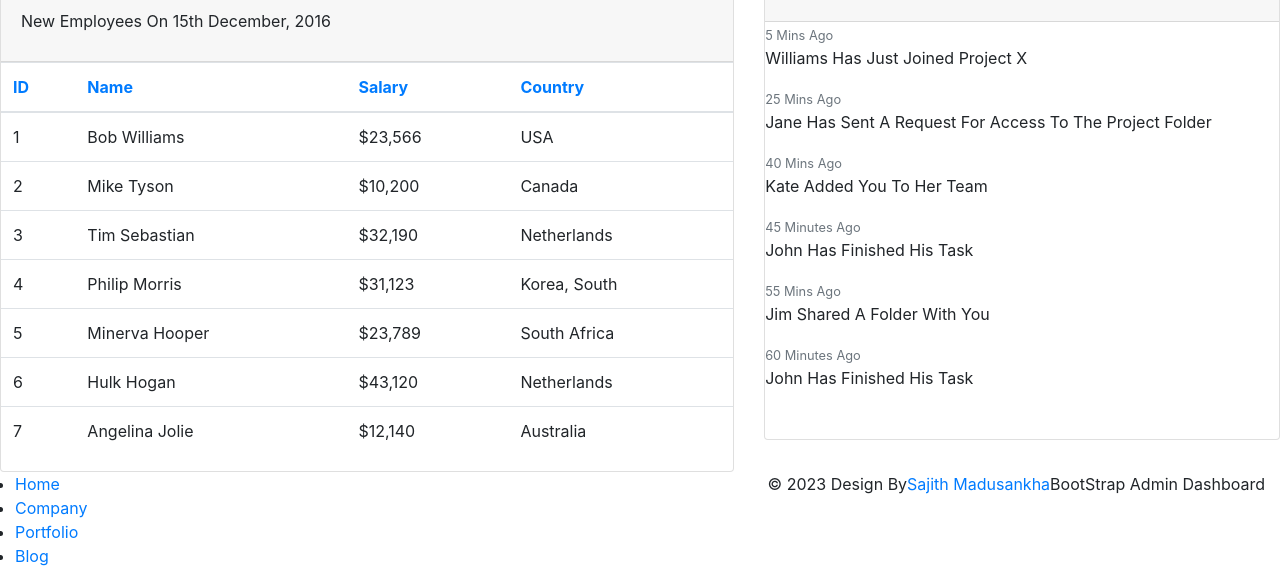
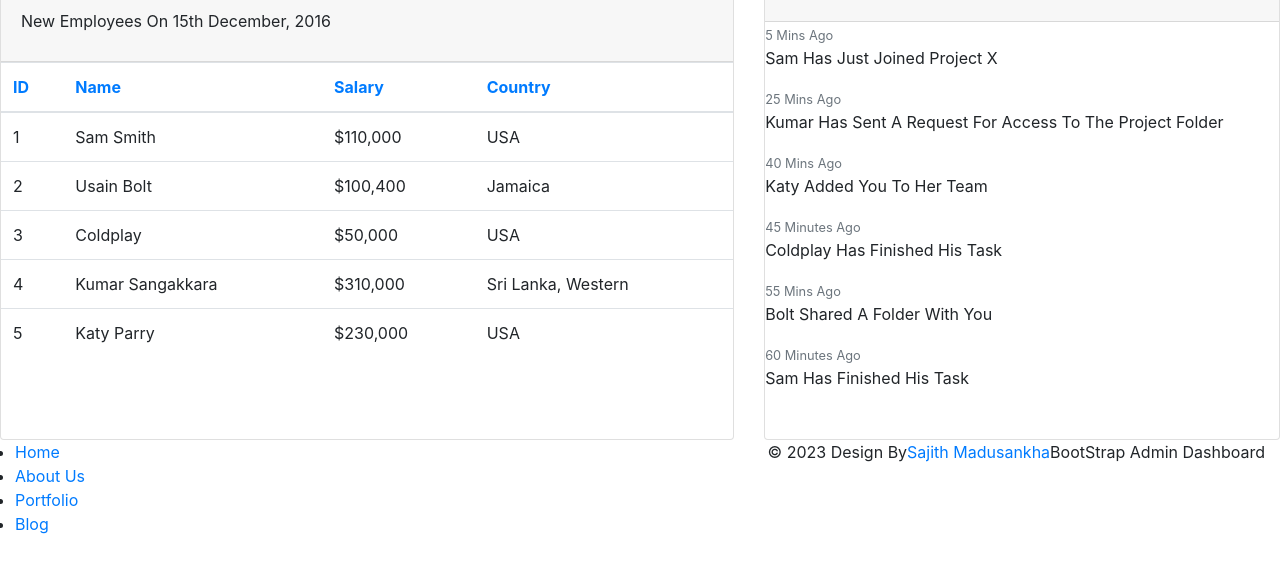
Before and after one commit to sajithmadusamkha/Admin-Panal, a plain HTML site: page index.html in a window 1280 px wide. Shown: the part 662-1230 px from the top of the page. After the commit the page ends 1198 px from the top, so only its background shows below. Drawn offline with Linux system fonts and the light colour scheme; a web font is replaced by a local one.

Commit message:
HTML Refactor

```diff
--- a/index.html
+++ b/index.html
@@ -200,8 +200,8 @@
               aria-expanded="false"
               class="dropdown-toggle"
             >
-              <i class="material-icons">grid_on</i><span>tables</span></a
-            >
+              <i class="material-icons">grid_on</i><span>tables</span>
+            </a>
             <ul class="collapse list-unstyled menu" id="pageSubmenu6">
               <li>
                 <a href="#">Page 1</a>
@@ -222,8 +222,8 @@
               aria-expanded="false"
               class="dropdown-toggle"
             >
-              <i class="material-icons">content_copy</i><span>Pages</span></a
-            >
+              <i class="material-icons">content_copy</i><span>Pages</span>
+            </a>
             <ul class="collapse list-unstyled menu" id="pageSubmenu7">
               <li>
                 <a href="#">Page 1</a>
@@ -238,16 +238,16 @@
           </li>
 
           <li class="">
-            <a href="#"
-              ><i class="material-icons">date_range</i><span>copy</span></a
-            >
+            <a href="#">
+              <i class="material-icons">date_range</i><span>copy</span>
+            </a>
           </li>
 
           <li class="">
-            <a href="#"
-              ><i class="material-icons">library_books</i
-              ><span>Calender</span></a
-            >
+            <a href="#">
+              <i class="material-icons">library_books</i>
+              <span>Calender</span>
+            </a>
           </li>
         </ul>
       </nav>
@@ -422,45 +422,33 @@
                     <tbody>
                       <tr>
                         <td>1</td>
-                        <td>Bob Williams</td>
-                        <td>$23,566</td>
+                        <td>Sam Smith</td>
+                        <td>$110,000</td>
                         <td>USA</td>
                       </tr>
                       <tr>
                         <td>2</td>
-                        <td>Mike Tyson</td>
-                        <td>$10,200</td>
-                        <td>Canada</td>
+                        <td>Usain Bolt</td>
+                        <td>$100,400</td>
+                        <td>Jamaica</td>
                       </tr>
                       <tr>
                         <td>3</td>
-                        <td>Tim Sebastian</td>
-                        <td>$32,190</td>
-                        <td>Netherlands</td>
+                        <td>Coldplay</td>
+                        <td>$50,000</td>
+                        <td>USA</td>
                       </tr>
                       <tr>
                         <td>4</td>
-                        <td>Philip Morris</td>
-                        <td>$31,123</td>
-                        <td>Korea, South</td>
+                        <td>Kumar Sangakkara</td>
+                        <td>$310,000</td>
+                        <td>Sri Lanka, Western</td>
                       </tr>
                       <tr>
                         <td>5</td>
-                        <td>Minerva Hooper</td>
-                        <td>$23,789</td>
-                        <td>South Africa</td>
-                      </tr>
-                      <tr>
-                        <td>6</td>
-                        <td>Hulk Hogan</td>
-                        <td>$43,120</td>
-                        <td>Netherlands</td>
-                      </tr>
-                      <tr>
-                        <td>7</td>
-                        <td>Angelina Jolie</td>
-                        <td>$12,140</td>
-                        <td>Australia</td>
+                        <td>Katy Parry</td>
+                        <td>$230,000</td>
+                        <td>USA</td>
                       </tr>
                     </tbody>
                   </table>
@@ -478,14 +466,14 @@
                     <div class="sl-item sl-primary">
                       <div class="sl-content">
                         <small class="text-muted">5 mins ago</small>
-                        <p>Williams has just joined Project X</p>
+                        <p>Sam has just joined Project X</p>
                       </div>
                     </div>
                     <div class="sl-item sl-danger">
                       <div class="sl-content">
                         <small class="text-muted">25 mins ago</small>
                         <p>
-                          Jane has sent a request for access to the project
+                          Kumar has sent a request for access to the project
                           folder
                         </p>
                       </div>
@@ -493,25 +481,25 @@
                     <div class="sl-item sl-success">
                       <div class="sl-content">
                         <small class="text-muted">40 mins ago</small>
-                        <p>Kate added you to her team</p>
+                        <p>Katy added you to her team</p>
                       </div>
                     </div>
                     <div class="sl-item">
                       <div class="sl-content">
                         <small class="text-muted">45 minutes ago</small>
-                        <p>John has finished his task</p>
+                        <p>Coldplay has finished his task</p>
                       </div>
                     </div>
                     <div class="sl-item sl-warning">
                       <div class="sl-content">
                         <small class="text-muted">55 mins ago</small>
-                        <p>Jim shared a folder with you</p>
+                        <p>Bolt shared a folder with you</p>
                       </div>
                     </div>
                     <div class="sl-item">
                       <div class="sl-content">
                         <small class="text-muted">60 minutes ago</small>
-                        <p>John has finished his task</p>
+                        <p>Sam has finished his task</p>
                       </div>
                     </div>
                   </div>
@@ -530,7 +518,7 @@
                         <a href="#"> Home </a>
                       </li>
                       <li>
-                        <a href="#"> Company </a>
+                        <a href="#"> About Us </a>
                       </li>
                       <li>
                         <a href="#"> Portfolio </a>
```
